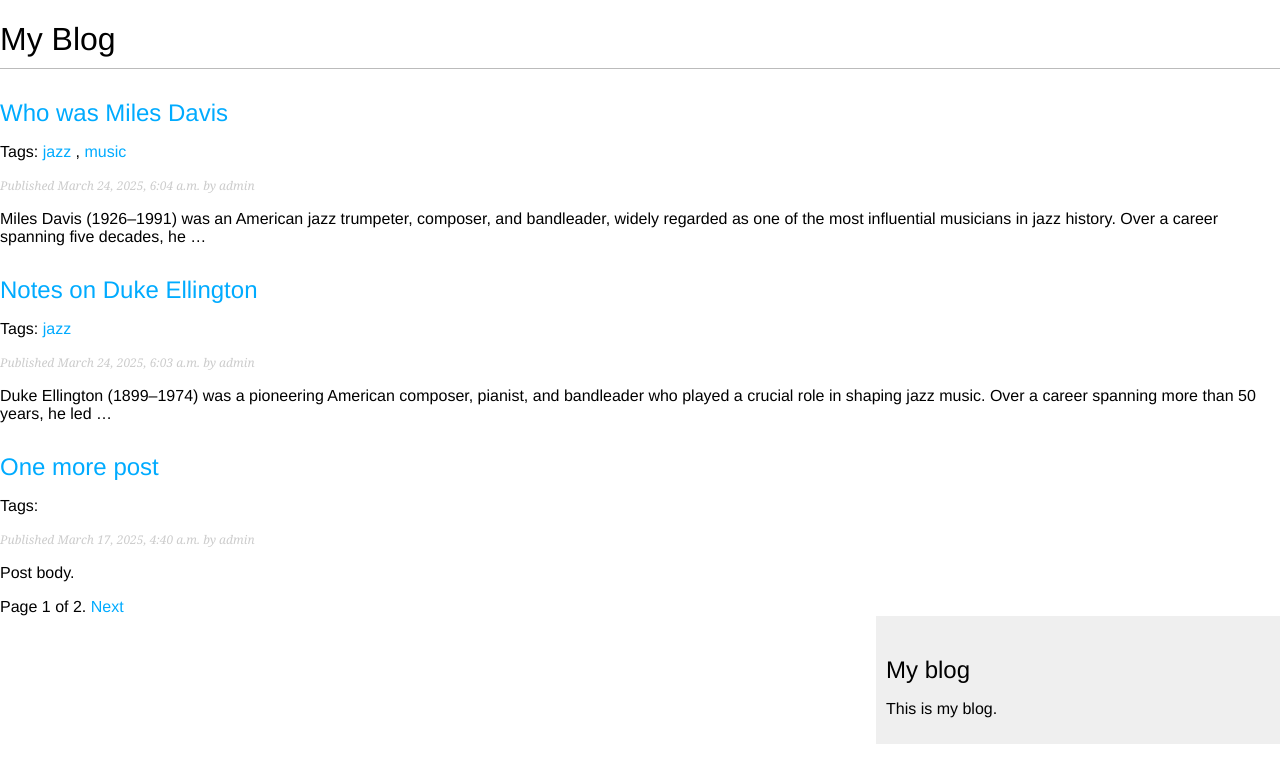
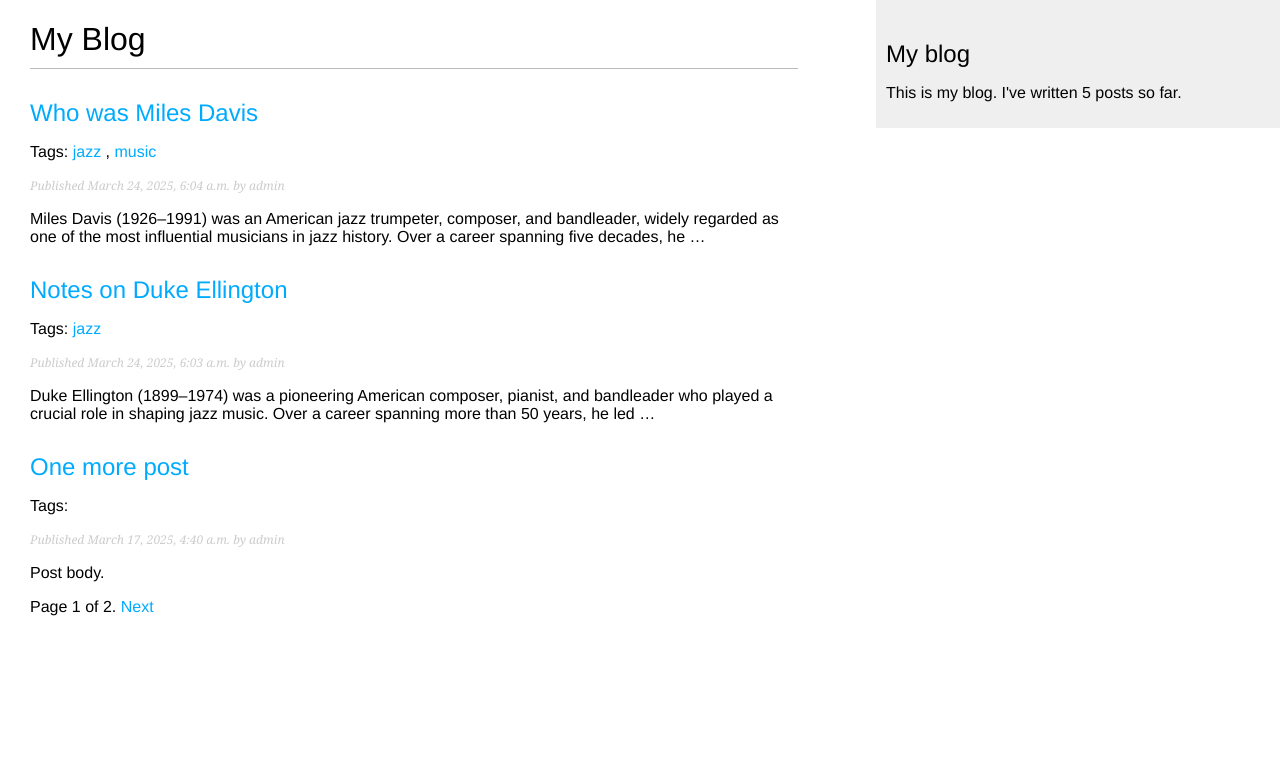
Before and after one commit to mfonPeeter/django-blog-app, a Django app: page /blog/ in a window 1280 px wide. Shown: the top 783 px of the page. Run offline with Django 5.2, Linux system fonts and the light colour scheme; data comes from the database, SQL or seed files in the repository; parts of the project's set-up code (start-up, migrations or seed data) failed here and were passed over.

Commit message:
add simple template tag

```diff
--- a/blog/templates/blog/base.html
+++ b/blog/templates/blog/base.html
@@ -1,3 +1,4 @@
+{% load blog_tags %}
 {% load static %}
 <!DOCTYPE html>
 <html lang="en">
@@ -6,10 +7,10 @@
     <link href="{% static 'css/blog.css' %}" rel="stylesheet" />
   </head>
   <body>
-    <div>{% block content %} {% endblock %}</div>
+    <div id="content">{% block content %}{% endblock %}</div>
     <div id="sidebar">
       <h2>My blog</h2>
-      <p>This is my blog.</p>
+      <p>This is my blog. I've written {% total_posts %} posts so far.</p>
     </div>
   </body>
 </html>
--- /dev/null
+++ b/blog/templatetags/blog_tags.py
@@ -0,0 +1,9 @@
+from django import template
+from ..models import Post
+
+register = template.Library()
+
+
+@register.simple_tag
+def total_posts():
+    return Post.published.count()
--- a/blog/views.py
+++ b/blog/views.py
@@ -62,8 +62,6 @@ def post_detail(request, year, month, day, post):
     similar_posts = similar_posts.annotate(same_tags=Count(
         'tags')).order_by('-same_tags', '-publish')[:4]
 
-    print(similar_posts)
-
     return render(request, 'blog/post/detail.html', {'post': post, 'comments': comments, 'form': form, 'similar_posts': similar_posts})
 
 
```
Also changed, not shown: blog/templatetags/__init__.py (added).
